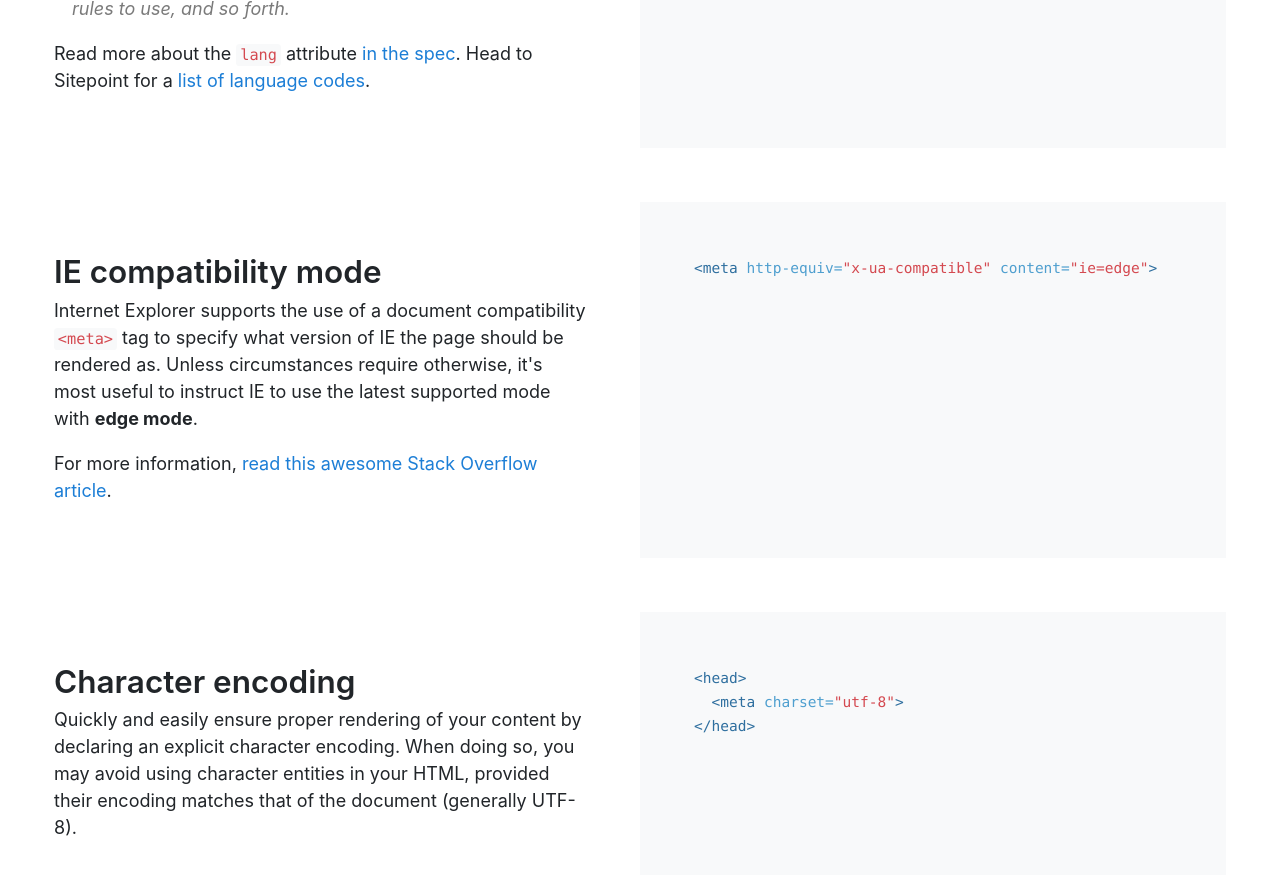
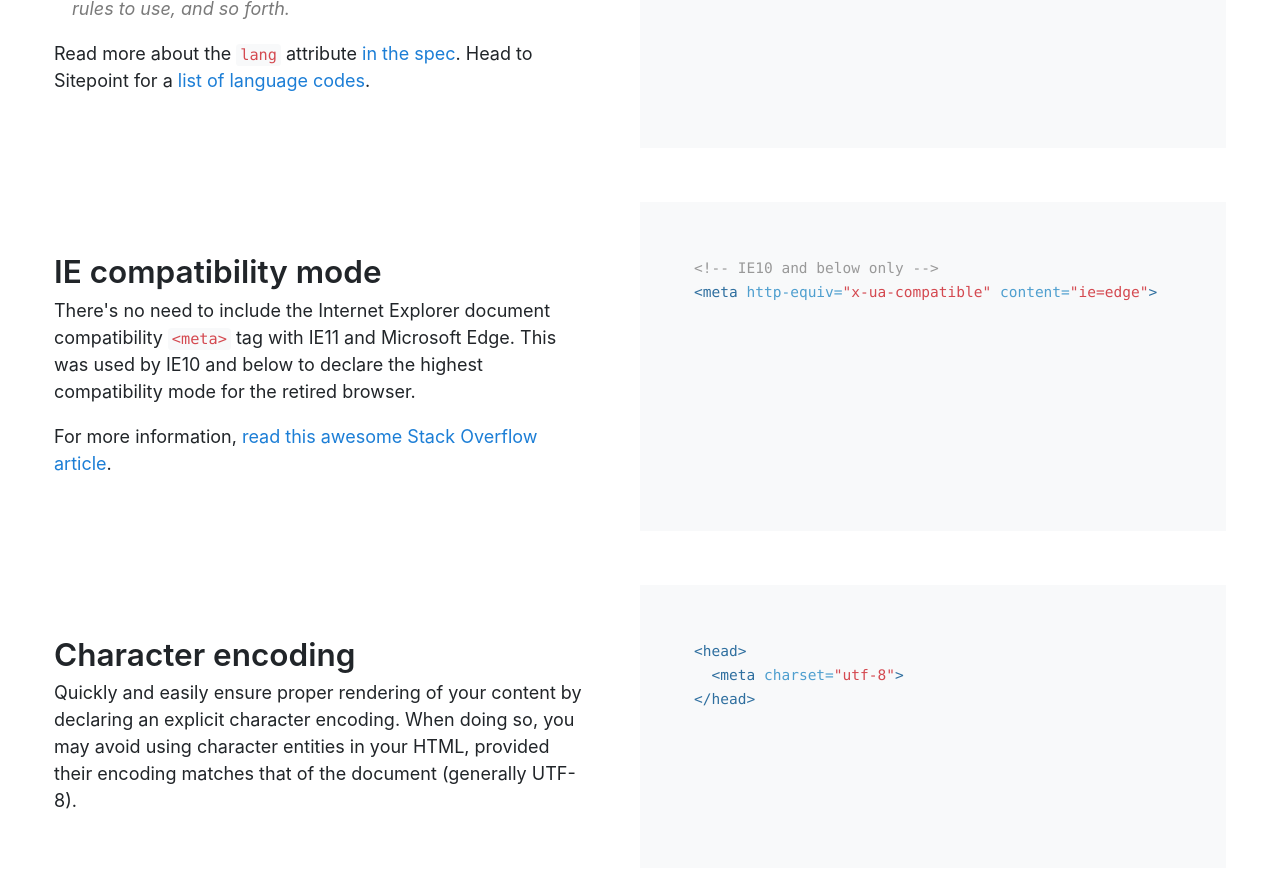
Before and after one commit to mdo/code-guide, a Jekyll site: the page built from index.html, in a window 1280 px wide and 900 px high, scrolled down 2924 px. Shown: the top 875 px of the window. Built offline with Jekyll 4.4.1, drawn with Linux system fonts in a browser that asks for light colours; comment, search, counter and statistics services are not loaded.

Commit message:
Update IE compatibility mode to reflect it's usage for IE10 and below only
Fixes #249, closes #87.

```diff
--- a/_includes/html/ie-compatibility-mode.html
+++ b/_includes/html/ie-compatibility-mode.html
@@ -1 +1,2 @@
+<!-- IE10 and below only -->
 <meta http-equiv="x-ua-compatible" content="ie=edge">
--- a/index.html
+++ b/index.html
@@ -99,7 +99,7 @@
 <div class="section" id="html-ie-compatibility-mode">
   <div class="col">
     <h3>IE compatibility mode</h3>
-    <p>Internet Explorer supports the use of a document compatibility <code>&lt;meta&gt;</code> tag to specify what version of IE the page should be rendered as. Unless circumstances require otherwise, it's most useful to instruct IE to use the latest supported mode with <strong>edge mode</strong>.</p>
+    <p>There's no need to include the Internet Explorer document compatibility <code>&lt;meta&gt;</code> tag with IE11 and Microsoft Edge. This was used by IE10 and below to declare the highest compatibility mode for the retired browser.</p>
     <p>For more information, <a href="https://stackoverflow.com/questions/6771258/what-does-meta-http-equiv-x-ua-compatible-content-ie-edge-do">read this awesome Stack Overflow article</a>.</p>
   </div>
   <div class="col col-code">
```
